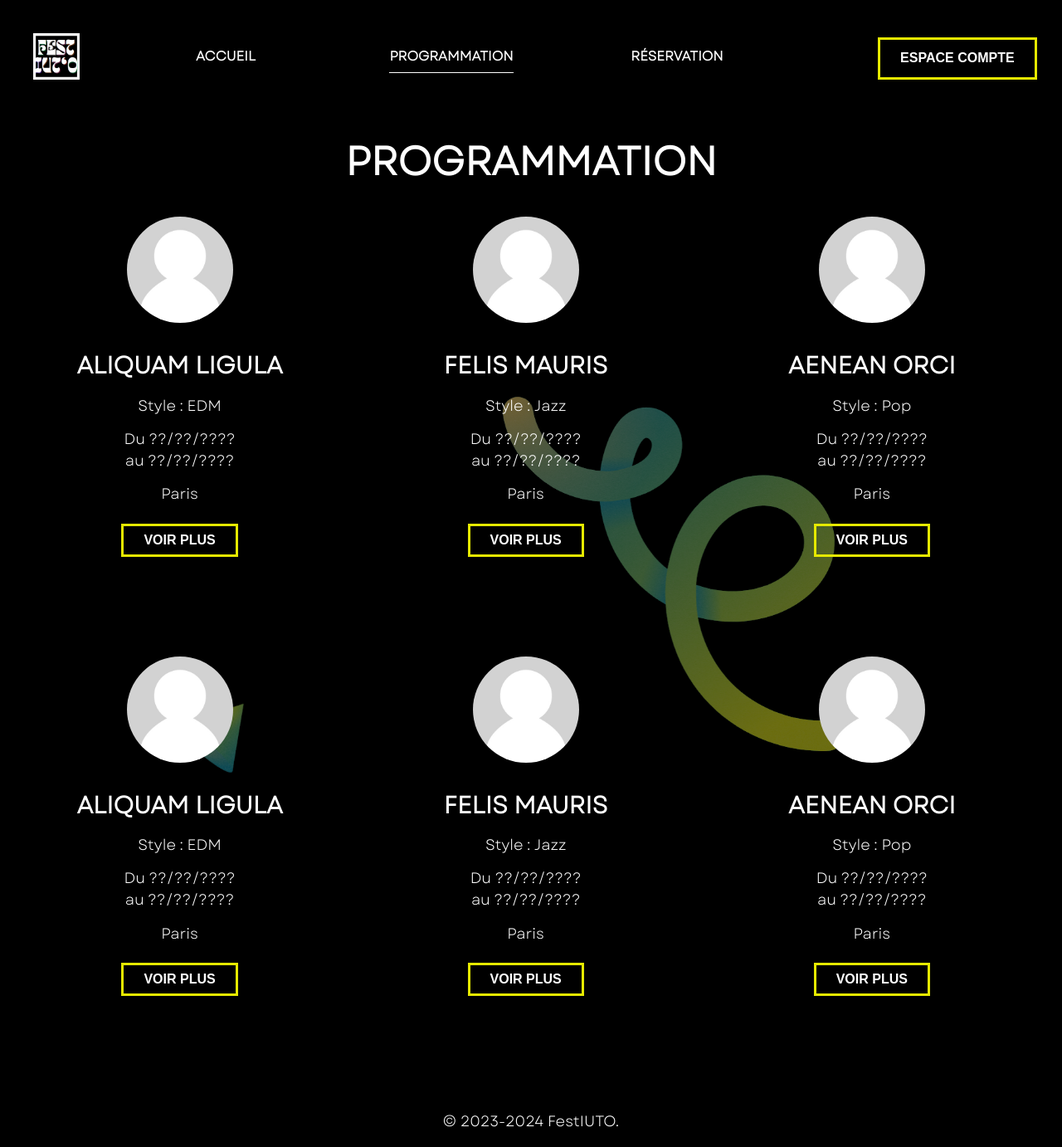
After one commit to amelie-brizard/SAE-Dev-Web, a Flask app: page /programmation/ in a window 1280 px wide. The commit adds this page. Shown: the whole page at 83% size. Run offline with Flask 3, Linux system fonts and the light colour scheme.

Commit message:
Commencement de la page des programmations

```diff
--- a/app/static/css/accueil.css
+++ b/app/static/css/accueil.css
@@ -31,7 +31,8 @@ article ul {
 }
 
 /* Positionnement accueil */
-article, article ul {
+article,
+article ul {
     display: flex;
     flex-wrap: nowrap;
     list-style-type: none;
@@ -44,7 +45,7 @@ article ul li {
     margin-left: 0.5em;
 }
 
-section > p {
+section>p {
     margin-top: 1.5em;
     margin-bottom: 1.5em;
 }
--- a/app/static/css/styles.css
+++ b/app/static/css/base.css
@@ -33,26 +33,72 @@ button {
     margin: 0.5em;
 }
 
-h1 {
+button:hover {
+    cursor: pointer;
+}
+
+a>button {
+    display: inline-block;
+}
+
+h1,
+h2 {
     text-transform: uppercase;
 }
 
 /* CSS pour la barre de navigation */
-header img {
+.logo {
     width: 3.5em;
     height: 3.5em;
 }
 
-header button {
+.espace-compte {
     margin: 0.3em;
     height: 3.2em;
+    position: absolute;
+    right: 2%;
 }
 
 header {
     padding: 2em;
+    display: flex;
 }
 
 footer {
     padding-left: 1.8em;
     padding-right: 1.8em;
 }
+
+.bloc-logo-nav {
+    display: flex;
+    flex-wrap: nowrap;
+    width: 50%;
+}
+
+.liste-barre-nav {
+    list-style-type: none;
+    display: flex;
+}
+
+.liste-barre-nav>li {
+    width: 10em;
+    margin-right: 3.5em;
+    margin-left: 3.5em;
+    text-align: center;
+}
+
+.liste-barre-nav>li>a {
+    color: white;
+    text-transform: uppercase;
+    text-decoration: none;
+    font-weight: bold;
+    padding-bottom: 0.5em;
+}
+
+.liste-barre-nav>li>a:hover {
+    letter-spacing: 0.1em;
+}
+
+.lien-page-courante {
+    border-bottom: solid white thin;
+}
--- /dev/null
+++ b/app/static/css/programmation.css
@@ -0,0 +1,47 @@
+main {
+    text-align: center;
+}
+
+body {
+    background-image: url("../images/programmation.png");
+    background-repeat: no-repeat;
+    background-attachment: fixed;
+    background-position: center;
+    background-size: 80%;
+}
+
+.image-artiste {
+    border-radius: 50%;
+    width: 8em;
+}
+
+.liste-artistes {
+    list-style-type: none;
+    display: flex;
+    flex-wrap: wrap;
+    padding-left: 0em;
+}
+
+.liste-artistes>li {
+    text-align: center;
+    flex-basis: 33%;
+    margin-bottom: 7em;
+}
+
+.liste-artistes>li>p {
+    margin-top: 0.8em;
+    margin-bottom: 0.8em;
+}
+
+h1 {
+    font-size: 3em;
+}
+
+h2 {
+    font-size: 1.8em;
+    margin-bottom: 0em;
+}
+
+footer {
+    text-align: center;
+}
--- /dev/null
+++ b/app/templates/base.html
@@ -0,0 +1,47 @@
+<!DOCTYPE html>
+<html lang="fr">
+
+<head>
+  <meta charset="utf-8">
+  <title>FestIUTO</title>
+  <link rel="icon" href="{{ url_for('static', filename='images/favicon.ico') }}">
+  <link rel="stylesheet" href="{{ url_for('static', filename='css/base.css') }}">
+  {% block styles %}
+  {% endblock %}
+</head>
+
+<body>
+  <header>
+    {% if not accueil %}
+    <div class="bloc-logo-nav">
+      <img class="logo" src="{{ url_for('static', filename='images/logo.png') }}" alt="Logo du site">
+      <nav class="barre-navigation">
+        <ul class="liste-barre-nav">
+          <li><a href="{{ url_for('accueil') }}">Accueil</a></li>
+          {% if id_page == 1 %}
+          <li><a href="{{ url_for('programmation') }}" class="lien-page-courante">Programmation</a></li>
+          {% else %}
+          <li><a href="{{ url_for('programmation') }}">Programmation</a></li>
+          {% endif %}
+          {% if id_page == 2 %}
+          <li><a href="{{ url_for('reservation') }}" class="lien-page-courante">Réservation</a></li>
+          {% else %}
+          <li><a href="{{ url_for('reservation') }}">Réservation</a></li>
+          {% endif %}
+        </ul>
+      </nav>
+    </div>
+    <button class="espace-compte">Espace compte</button>
+    {% else %}
+    <img class="logo" src="{{ url_for('static', filename='images/logo.png') }}" alt="Logo du site">
+    <button class="espace-compte">Espace compte</button>
+    {% endif %}
+  </header>
+  {% block content %}
+  {% endblock %}
+  <footer>
+    <p>© 2023-2024 FestIUTO.</p>
+  </footer>
+</body>
+
+</html>
--- a/app/templates/programmation.html
+++ b/app/templates/programmation.html
@@ -0,0 +1,60 @@
+{% extends "base.html" %}
+{% block styles %}
+<link rel="stylesheet" href="{{ url_for('static', filename='css/programmation.css') }}">
+{% endblock %}
+{% block content %}
+<main>
+    <h1>Programmation</h1>
+    <!-- Formulaire... -->
+    <ul class="liste-artistes">
+        <li>
+            <img class="image-artiste" src="{{ url_for('static', filename='images/placeholder_artiste.jpg') }}" alt="">
+            <h2>Aliquam LIGULA</h2>
+            <p>Style : EDM</p>
+            <p>Du ??/??/????<br>au ??/??/????</p>
+            <p>Paris</p>
+            <button>Voir plus</button>
+        </li>
+        <li>
+            <img class="image-artiste" src="{{ url_for('static', filename='images/placeholder_artiste.jpg') }}" alt="">
+            <h2>Felis MAURIS</h2>
+            <p>Style : Jazz</p>
+            <p>Du ??/??/????<br>au ??/??/????</p>
+            <p>Paris</p>
+            <button>Voir plus</button>
+        </li>
+        <li>
+            <img class="image-artiste" src="{{ url_for('static', filename='images/placeholder_artiste.jpg') }}" alt="">
+            <h2>Aenean ORCI</h2>
+            <p>Style : Pop</p>
+            <p>Du ??/??/????<br>au ??/??/????</p>
+            <p>Paris</p>
+            <button>Voir plus</button>
+        </li>
+        <li>
+            <img class="image-artiste" src="{{ url_for('static', filename='images/placeholder_artiste.jpg') }}" alt="">
+            <h2>Aliquam LIGULA</h2>
+            <p>Style : EDM</p>
+            <p>Du ??/??/????<br>au ??/??/????</p>
+            <p>Paris</p>
+            <button>Voir plus</button>
+        </li>
+        <li>
+            <img class="image-artiste" src="{{ url_for('static', filename='images/placeholder_artiste.jpg') }}" alt="">
+            <h2>Felis MAURIS</h2>
+            <p>Style : Jazz</p>
+            <p>Du ??/??/????<br>au ??/??/????</p>
+            <p>Paris</p>
+            <button>Voir plus</button>
+        </li>
+        <li>
+            <img class="image-artiste" src="{{ url_for('static', filename='images/placeholder_artiste.jpg') }}" alt="">
+            <h2>Aenean ORCI</h2>
+            <p>Style : Pop</p>
+            <p>Du ??/??/????<br>au ??/??/????</p>
+            <p>Paris</p>
+            <button>Voir plus</button>
+        </li>
+    </ul>
+</main>
+{% endblock %}
--- a/app/views.py
+++ b/app/views.py
@@ -4,6 +4,7 @@ from .app import app
 
 from flask import render_template
 # from flask import jsonify, render_template, url_for, redirect, request, flash
+from flask_login import login_required
 # from flask_login import login_required, login_user, logout_user, current_user
 # from flask_wtf import FlaskForm
 # from wtforms import StringField, HiddenField, PasswordField, SelectField, RadioField, IntegerField
@@ -50,7 +51,48 @@ from hashlib import sha256
 
 @app.route("/")
 def accueil():
-    return render_template("accueil.html")
+    return render_template("accueil.html", accueil=True, id_page=0)
+
+@app.route("/programmation/")
+def programmation():
+    return render_template("programmation.html", accueil=False, id_page=1)
+
+@app.route("/reservation/")
+@login_required
+def reservation():
+    return render_template("reservation.html", accueil=False, id_page=2)
+
+@app.route("/connexion/")
+def connexion():
+    return render_template("connexion.html", accueil=False, id_page=0)
+
+@app.route("/inscription/")
+def inscription():
+    return render_template("inscription.html", accueil=False, id_page=0)
+
+@app.route("/moncompte/")
+@login_required
+def espace_compte():
+    return render_template("espace-compte.html", accueil=False, id_page=0)
+
+@app.route("/moncompte/editioninformations/")
+@login_required
+def edition_informations():
+    return render_template("compte-infos.html", accueil=False, id_page=0)
+
+@app.route("/moncompte/mesfavoris/")
+@login_required
+def mes_favoris():
+    return render_template("favoris.html", accueil=False, id_page=0)
+
+@app.route("/moncompte/mesbillets/")
+@login_required
+def mes_billets():
+    return render_template("billets-achetes.html", accueil=False, id_page=0)
+
+@app.route("/infosartiste/")
+def infos_artiste():
+    return render_template("infos-artistes.html", accueil=False, id_page=0)
 
 # @app.route("/login/", methods=("GET","POST",))
 # def login():
```
Also changed, not shown: app/static/css/pos.css (deleted, +0 -15 lines), app/templates/accueil.html (+15 -7 lines), app/templates/base-avec-nav.html (deleted, +0 -34 lines), app/templates/base-sans-nav.html (deleted, +0 -25 lines), app/static/images/placeholder_artiste.jpg (added), app/static/images/programmation.png (added).
